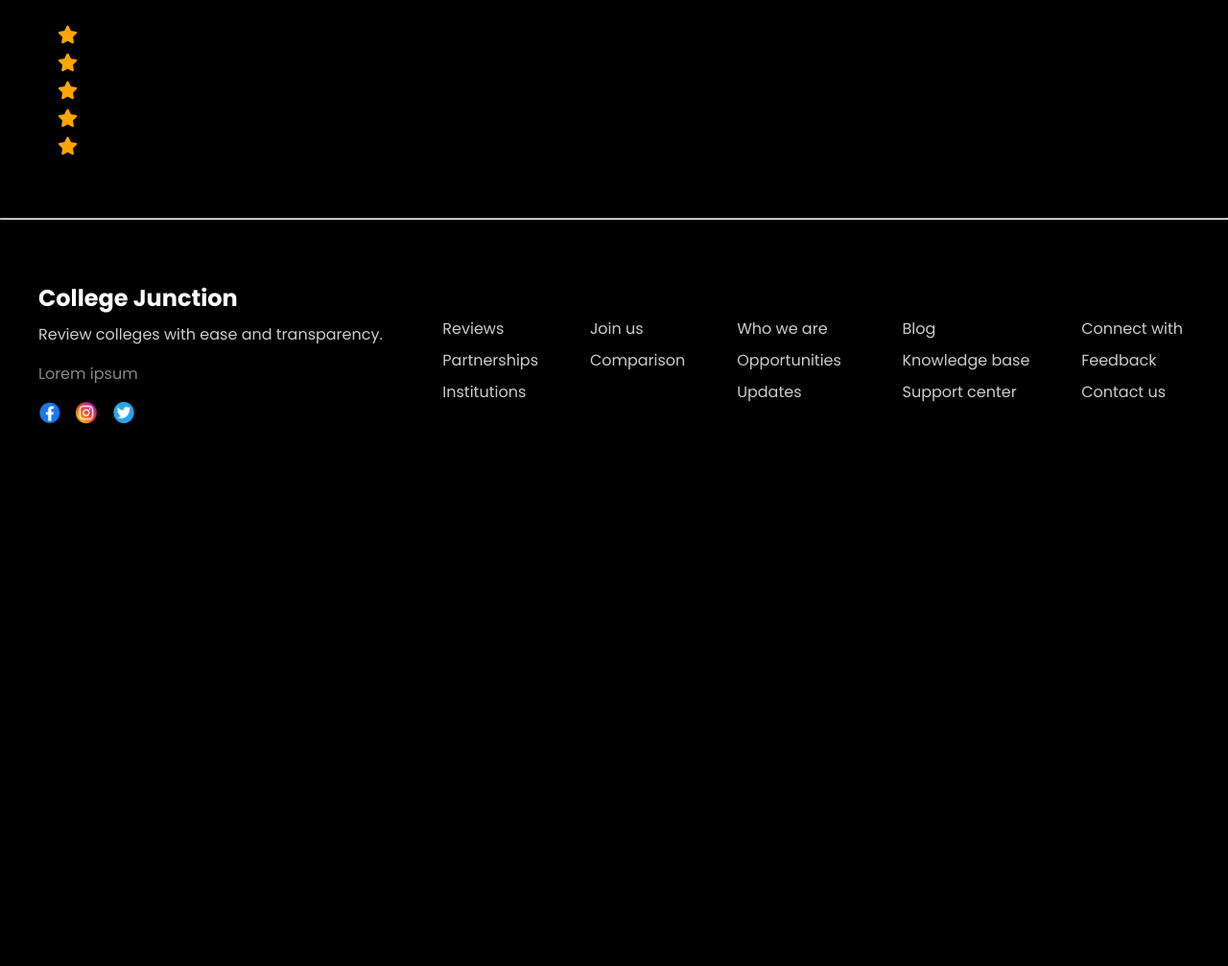
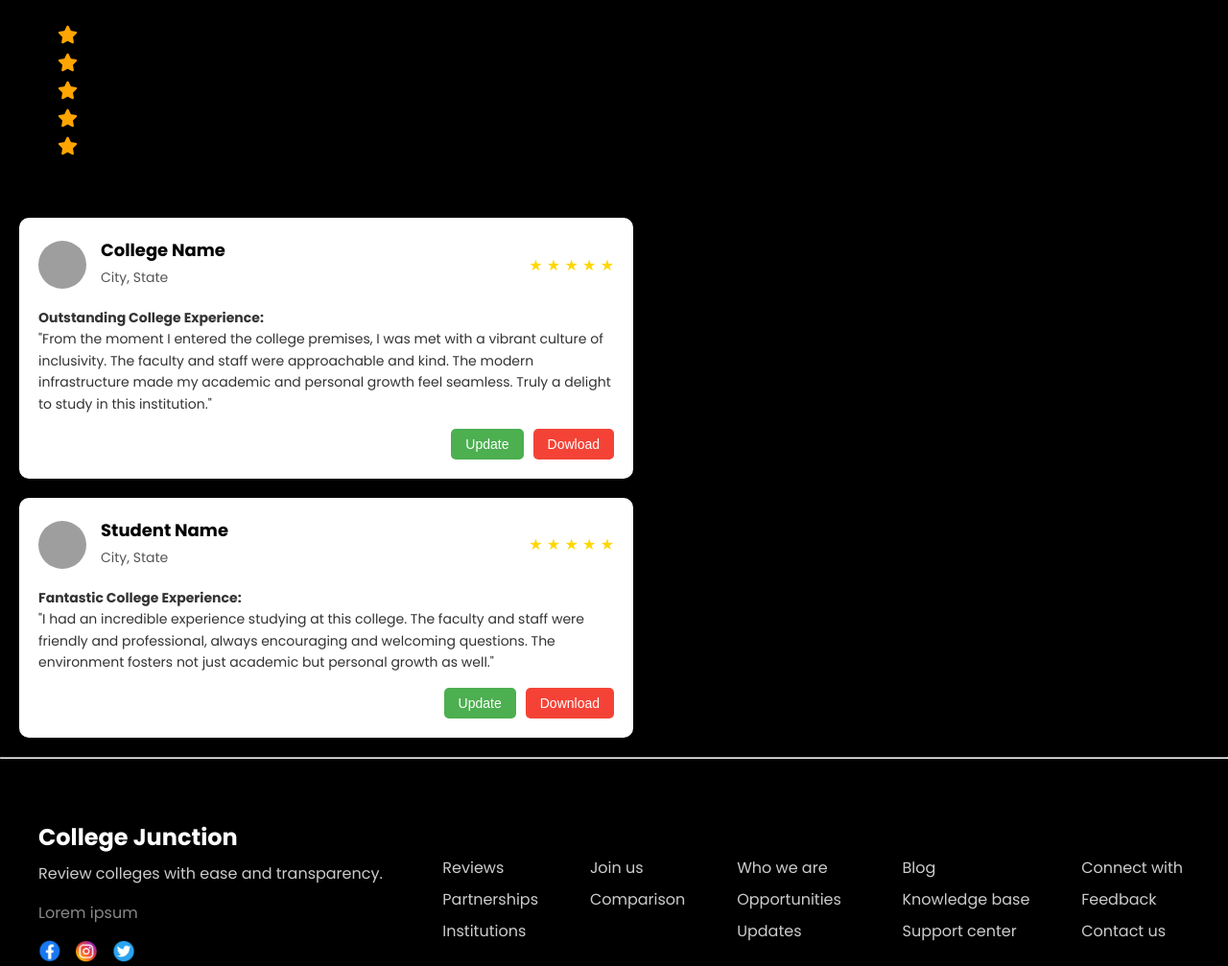
Before and after one commit to collegejunction/College-Junction, a Flask app: page /mainclg in a window 1280 px wide. Shown: the part 2003-3010 px from the top of the page at 96% size. Before the commit the page ends 2445 px from the top, so only its background shows below. Run offline with Flask 3, Linux system fonts and the light colour scheme; some libraries are stand-ins or nearby versions; grey boxes are pictures that could not be loaded.

Commit message:
sixit commit

```diff
--- a/static/css/style.css
+++ b/static/css/style.css
@@ -414,6 +414,7 @@ h1 {
     margin-top: 20px;
     margin-bottom: 20px;
 }
+
 /*
 .review h3 {
     color: white;
@@ -443,27 +444,27 @@ h1 {
     color: orange;
 }
 
-.black{
+.black {
     color: black;
 }
 
 /* Main review page section start from here */
 
-.review_section{
+.review_section {
     display: flex;
     justify-content: space-between;
     /* margin: 50px; */
 }
 
-.left_review h1{
+.left_review h1 {
     color: white;
 }
 
-.left_review{
+.left_review {
     margin: 100px;
 }
 
-.left_review button{
+.left_review button {
     background-color: white;
     color: black;
     cursor: pointer;
@@ -475,39 +476,39 @@ h1 {
     margin-top: 18px;
 }
 
-.right_review img{
+.right_review img {
     height: 410px;
     margin: 52px;
     border-radius: 26px;
 }
 
-.backshadow{
+.backshadow {
     background-color: #888;
     height: 495px;
     margin-top: -520px;
 }
 
-.main_photo{
+.main_photo {
     display: flex;
 }
 
-.main_photo img{
+.main_photo img {
     height: 300px;
     margin: 20px;
     border-radius: 12px;
 }
 
-.upper_photo h1{
+.upper_photo h1 {
     color: #fff;
 }
 
-.upper_photo{
+.upper_photo {
     display: flex;
     justify-content: space-between;
     margin: 35px;
 }
 
-.upper_photo button{
+.upper_photo button {
     background-color: white;
     color: black;
     cursor: pointer;
@@ -519,35 +520,118 @@ h1 {
     margin-top: 18px;
 }
 
-.addright{
+.addright {
     color: white;
     margin-left: 120px;
 }
 
-.collegeaddress{
+.collegeaddress {
     display: flex;
     margin: 30px;
 }
 
-.addleft{
+.addleft {
     color: white;
 }
 
-.addleft iframe{
+.addleft iframe {
     margin-top: 12px;
     margin-bottom: 12px;
 }
 
-.addright{
+.addright {
     margin: 156px;
     margin-left: 265px;
 }
 
-.addright h3{
+.addright h3 {
     margin-top: 12px;
 }
 
-.rating{
+.rating {
     margin: 60px;
     color: white;
 }
+
+.review-card {
+    background-color: #fff;
+    border-radius: 10px;
+    box-shadow: 0 4px 8px rgba(0, 0, 0, 0.1);
+    width: 90%;
+    max-width: 600px;
+    margin: 20px;
+    padding: 20px;
+}
+
+.review-header {
+    display: flex;
+    align-items: center;
+    margin-bottom: 15px;
+}
+
+.review-header img {
+    width: 50px;
+    height: 50px;
+    border-radius: 50%;
+    margin-right: 15px;
+}
+
+.review-header .info {
+    flex-grow: 1;
+}
+
+.review-header .info h3 {
+    margin: 0;
+    font-size: 18px;
+}
+
+.review-header .info p {
+    margin: 5px 0;
+    font-size: 14px;
+    color: #555;
+}
+
+.review-header .stars {
+    font-size: 16px;
+    color: #FFD700;
+}
+
+.review-content {
+    font-size: 14px;
+    color: #333;
+    margin: 15px 0;
+    line-height: 1.6;
+}
+
+.review-buttons {
+    display: flex;
+    justify-content: flex-end;
+    gap: 10px;
+}
+
+.review-buttons button {
+    padding: 8px 15px;
+    font-size: 14px;
+    border: none;
+    border-radius: 5px;
+    cursor: pointer;
+    transition: background-color 0.3s;
+}
+
+.review-buttons .update {
+    background-color: #4caf50;
+    color: white;
+}
+
+.review-buttons .update:hover {
+    background-color: #45a049;
+}
+
+.review-buttons .download {
+    background-color: #f44336;
+    color: white;
+}
+
+.review-buttons .download:hover {
+    background-color: #e53935;
+}
--- a/templates/components/review/{collegename}.html
+++ b/templates/components/review/{collegename}.html
@@ -80,6 +80,52 @@
       <br>
   </h3>
   </div>
+
+  <div class="review-card">
+    <div class="review-header">
+      <img src="college-logo.png" alt="College Logo">
+      <div class="info">
+        <h3>College Name</h3>
+        <p>City, State</p>
+      </div>
+      <div class="stars">
+        &#9733; &#9733; &#9733; &#9733; &#9733;
+      </div>
+    </div>
+    <div class="review-content">
+      <strong>Outstanding College Experience:</strong>
+      <p>
+        "From the moment I entered the college premises, I was met with a vibrant culture of inclusivity. The faculty and staff were approachable and kind. The modern infrastructure made my academic and personal growth feel seamless. Truly a delight to study in this institution."
+      </p>
+    </div>
+    <div class="review-buttons">
+      <button class="update">Update</button>
+      <button class="download">Dowload</button>
+    </div>
+  </div>
+
+  <div class="review-card">
+    <div class="review-header">
+      <img src="student-profile.png" alt="Student Profile">
+      <div class="info">
+        <h3>Student Name</h3>
+        <p>City, State</p>
+      </div>
+      <div class="stars">
+        &#9733; &#9733; &#9733; &#9733; &#9733;
+      </div>
+    </div>
+    <div class="review-content">
+      <strong>Fantastic College Experience:</strong>
+      <p>
+        "I had an incredible experience studying at this college. The faculty and staff were friendly and professional, always encouraging and welcoming questions. The environment fosters not just academic but personal growth as well."
+      </p>
+    </div>
+    <div class="review-buttons">
+      <button class="update">Update</button>
+      <button class="download">Download</button>
+    </div>
+  </div>
   {%include '/components/footer/index.html'%}
 
 </body>
```
